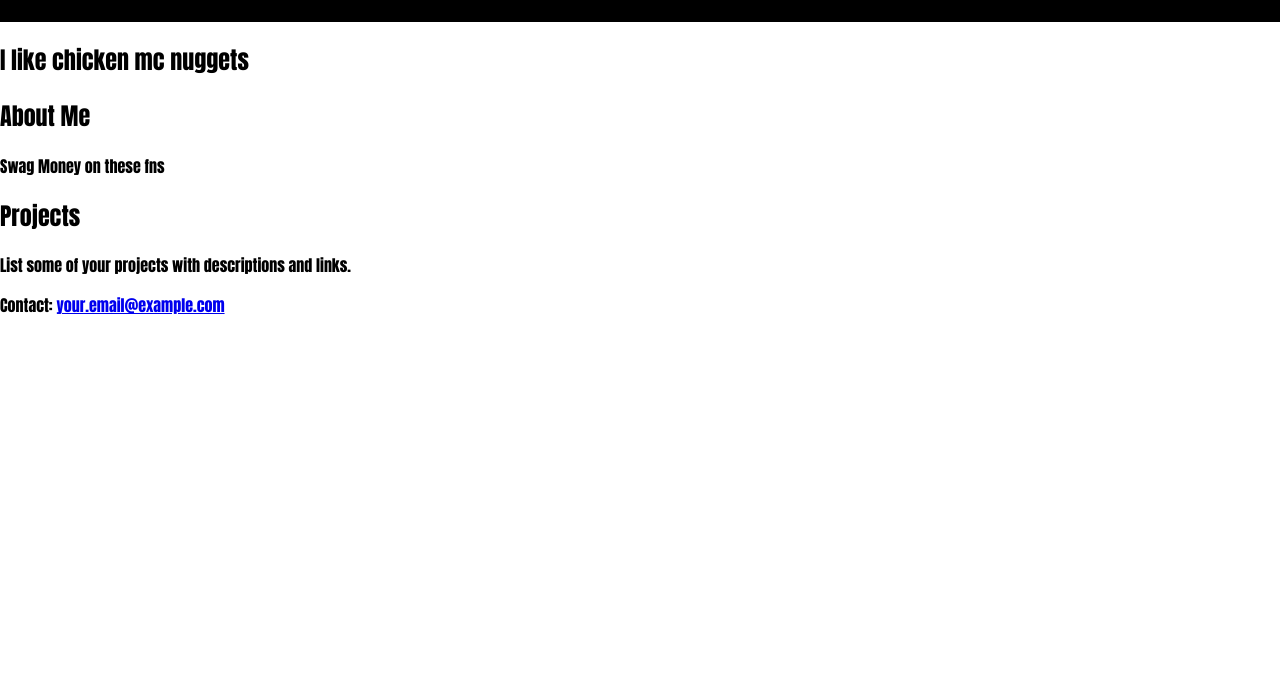
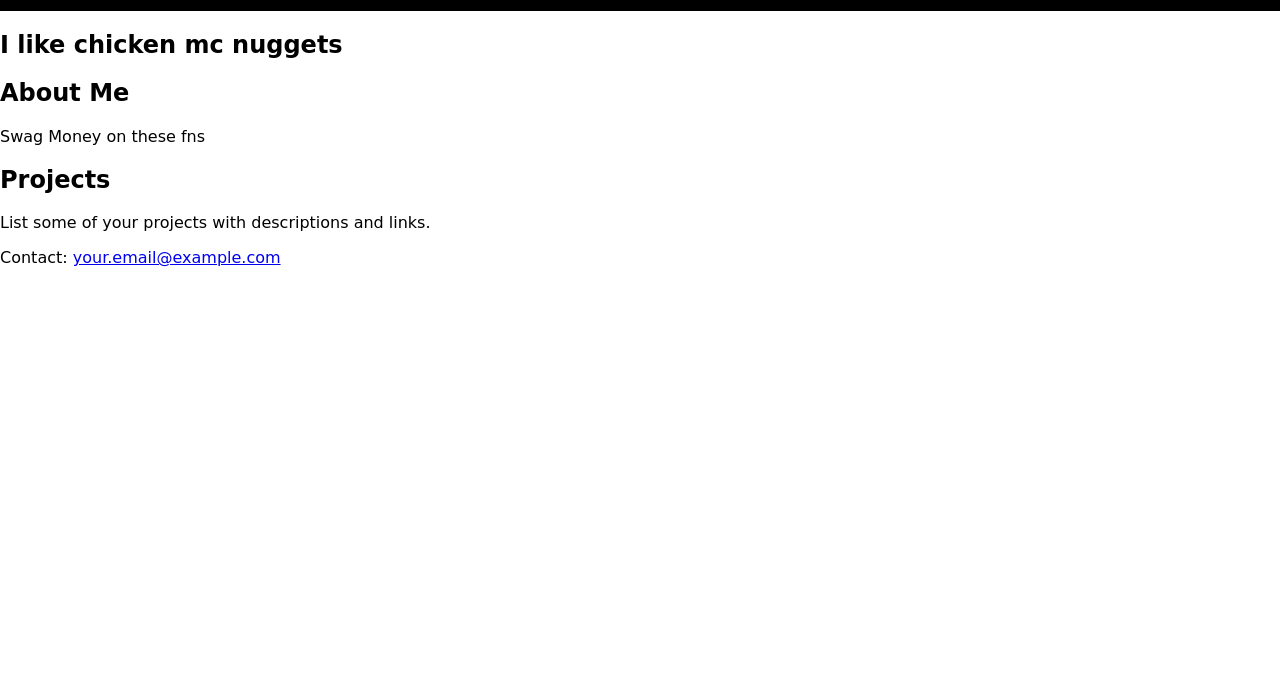
Before and after one commit to jjm220/Portfolio-Website, a plain HTML site: page index.html in a window 1280 px wide. Shown: the part 102-800 px from the top of the page. Drawn offline with Linux system fonts and the light colour scheme.

Commit message:
tryign a cursive font

```diff
--- a/styles.css
+++ b/styles.css
@@ -1,7 +1,7 @@
 /* styles.css */
 body {
     background-color: #ffffff;
-    font-family: Impact, sans-serif;
+    font-family: 'Brush Script MT', cursive;
     margin: 0;
     padding: 0;
 }
```
